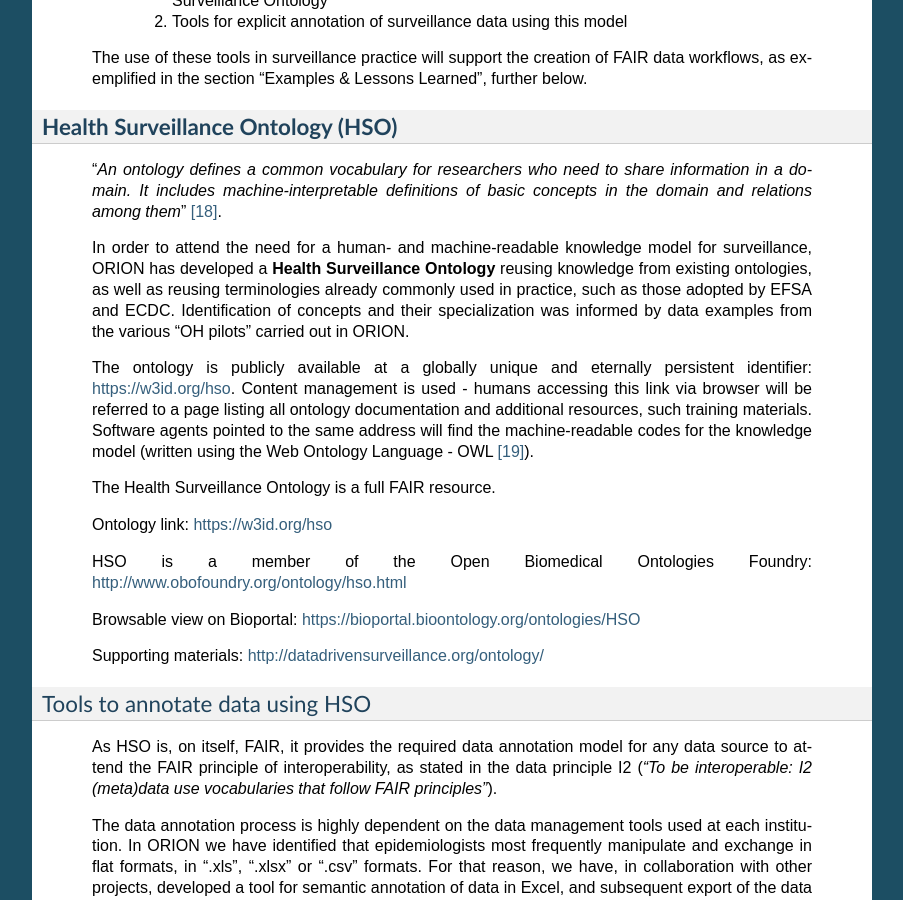
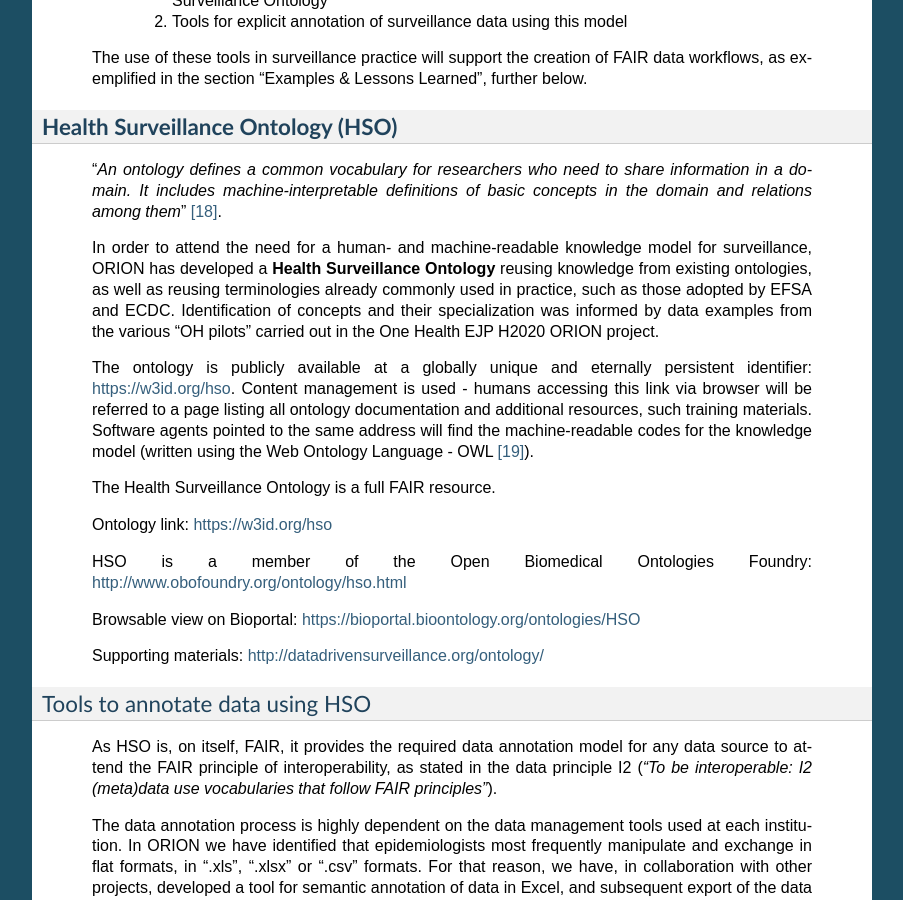
Before and after one commit to EJP-ORION/OH-Surveillance-Codex, a Sphinx documentation site: the page built from docs/4-the-data-principle.rst, in a window 1280 px wide and 900 px high, scrolled down 1317 px. Shown: the whole window, without its empty margins (198-1101 px from the left). Built offline with Sphinx 7.4.7, drawn with Linux system fonts in a browser that asks for light colours.

Commit message:
Text update

```diff
--- a/docs/4-the-data-principle.rst
+++ b/docs/4-the-data-principle.rst
@@ -107,7 +107,7 @@ Methods
    as well as reusing terminologies already commonly used in practice,
    such as those adopted by EFSA and ECDC. Identification of concepts
    and their specialization was informed by data examples from the
-   various “OH pilots” carried out in ORION.
+   various “OH pilots” carried out in the One Health EJP H2020 ORION project.
 
    The ontology is publicly available at a globally unique and eternally
    persistent identifier: https://w3id.org/hso. Content management is
```
